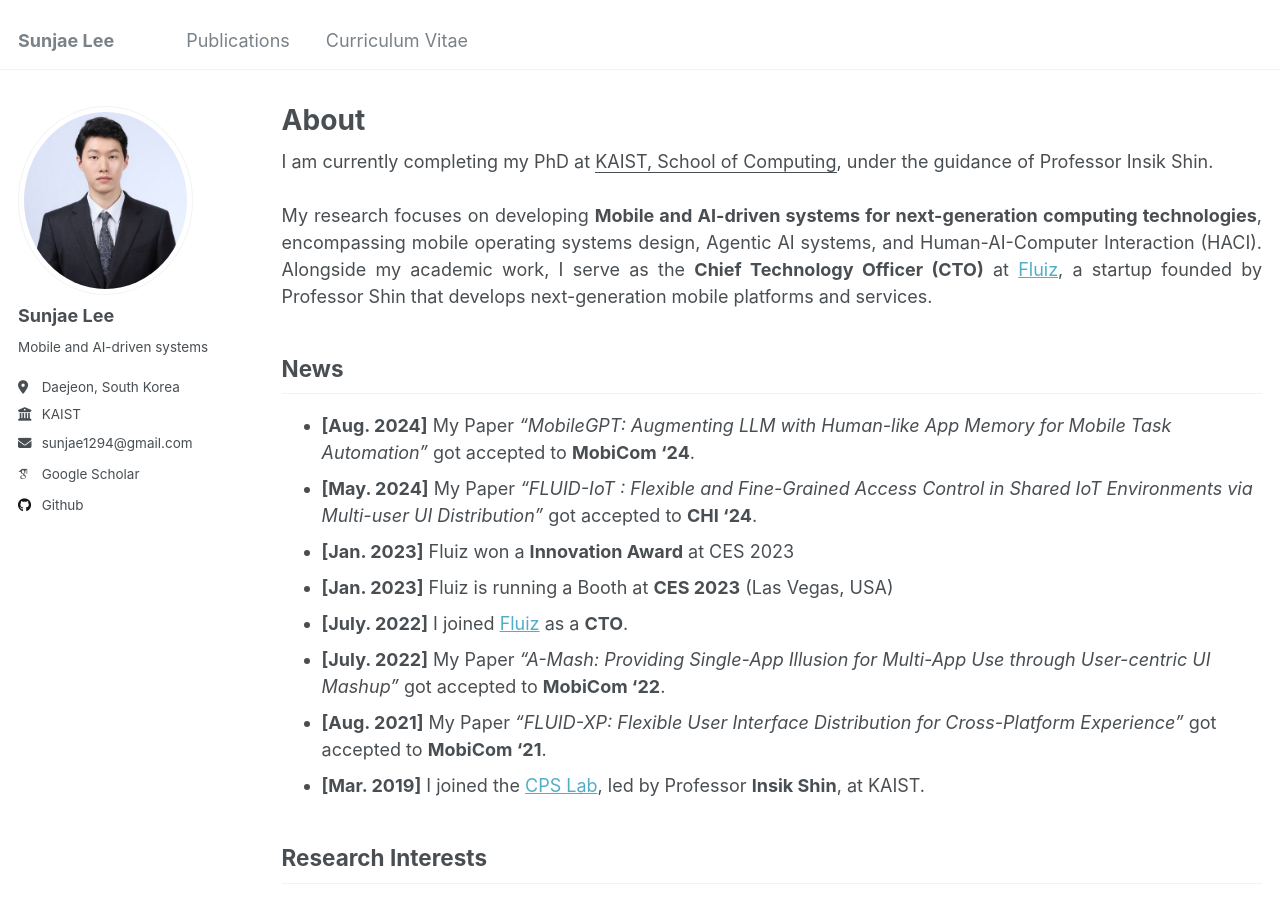
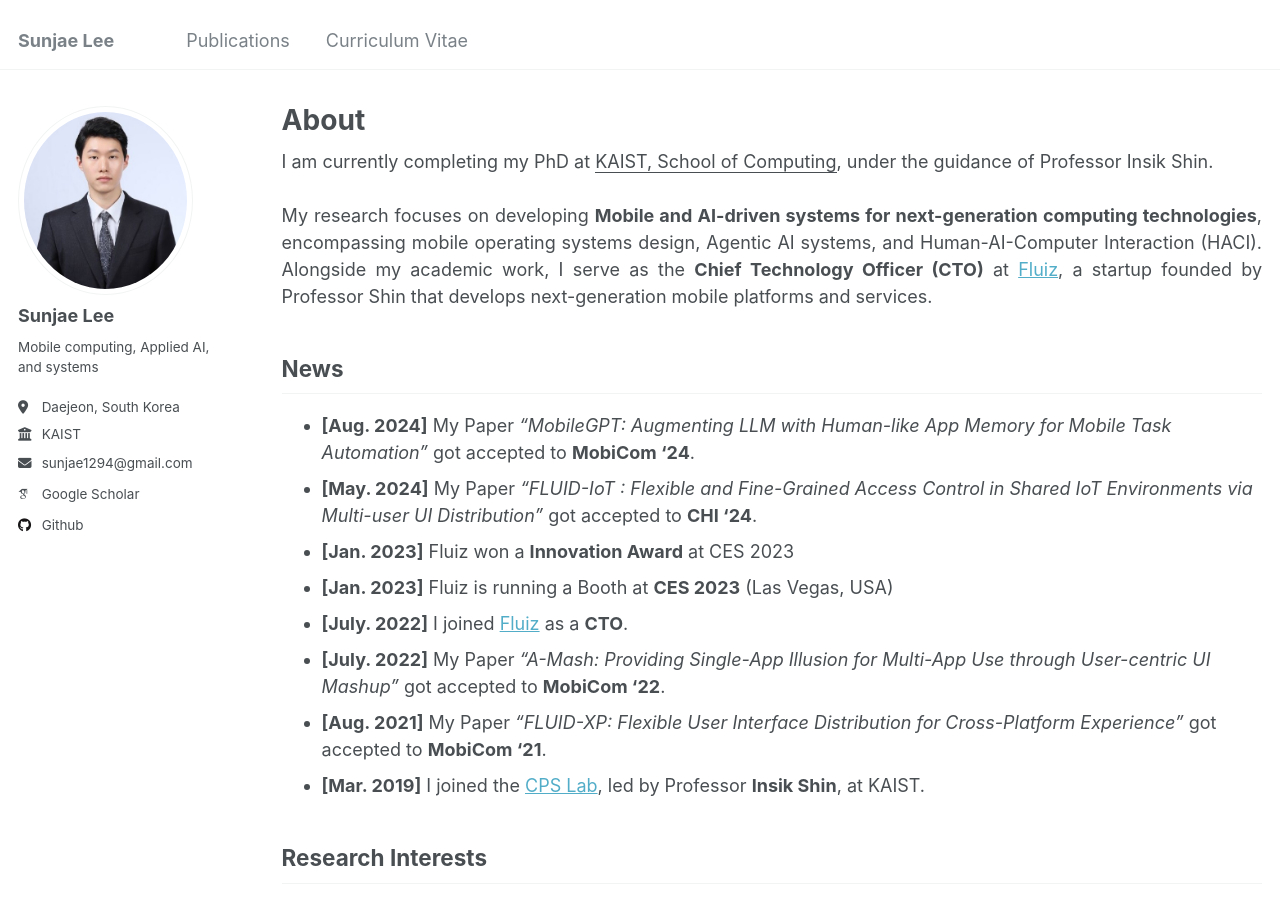
Before and after one commit to sunjae1294/sunjae1294.github.io, a Jekyll site: the page built from _pages/about.md, in a window 1280 px wide and 900 px high. Built offline with Jekyll 4.4.1, drawn with Linux system fonts in a browser that asks for light colours; some web fonts are replaced.

Commit message:
Update _config.yml

```diff
--- a/_config.yml
+++ b/_config.yml
@@ -24,7 +24,7 @@ author:
   avatar           : "profile.jpg"
   name             : "Sunjae Lee"
   pronouns         : # example: "she/her"
-  bio              : "Mobile and AI-driven systems"
+  bio              : "Mobile computing, Applied AI, and systems"
   location         : "Daejeon, South Korea"
   employer         : "KAIST"
   uri              : # URL
```
